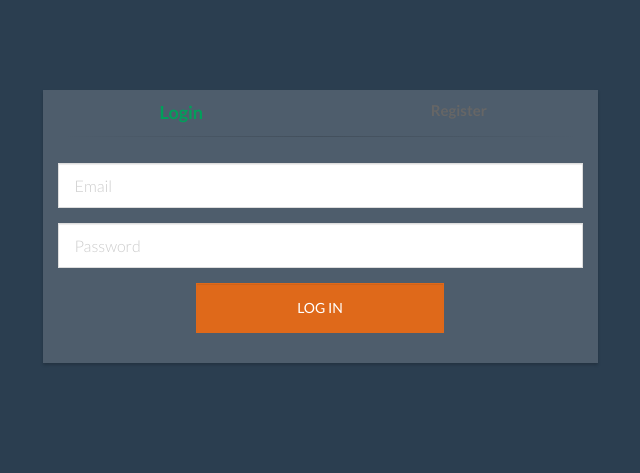
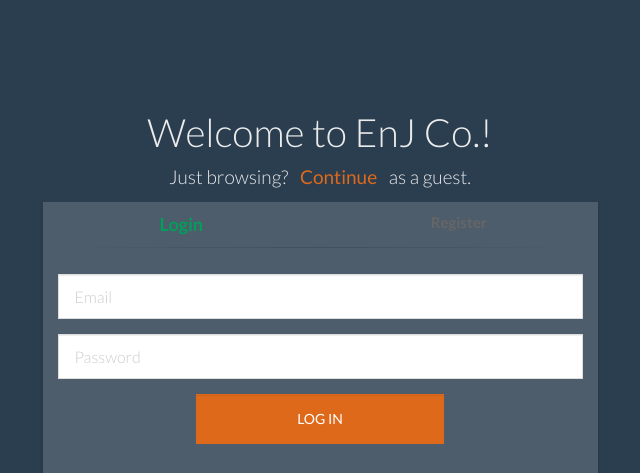
Before and after one commit to m272cels/cd_ecommerce, a CodeIgniter app: page / in a window 1280 px wide. Shown: the top 473 px of the page, without its empty margins (320-960 px from the left). Run offline with CodeIgniter, Linux system fonts and the light colour scheme.

Commit message:
added guest login function, created db config for production mode

```diff
--- a/ci_clean_version-master/application/config/database.php
+++ b/ci_clean_version-master/application/config/database.php
@@ -7,8 +7,8 @@ if(ENVIRONMENT == 'production')
 {
 	$db['default']['hostname'] = 'localhost';
 	$db['default']['username'] = 'root';
-	$db['default']['password'] = '';
-	$db['default']['database'] = '';
+	$db['default']['password'] = 'root';
+	$db['default']['database'] = 'dojo_ecommerce';
 }
 else
 {
--- a/ci_clean_version-master/application/config/routes.php
+++ b/ci_clean_version-master/application/config/routes.php
@@ -28,4 +28,5 @@ $route['delete_product/(:any)'] = "products/delete_product/$1";
 $route['chargecard'] = "carts/charge_card";
 $route['payment'] = "carts/show_payment";
 //$route['updateorder/(:any)/(:any)'] = "orders/updatestatus/$1/$2";
+$route['users/guest_login'] = "users/guest_login";
 //end of routes.php
--- a/ci_clean_version-master/application/models/session.php
+++ b/ci_clean_version-master/application/models/session.php
@@ -57,4 +57,9 @@ class Session extends CI_Model {
             return 1;
         }
     }
+
+    public function get_guest_data()
+    {
+        return $this->db->query("SELECT * FROM users WHERE id = 11")->row_array();
+    }
 }
--- a/ci_clean_version-master/application/views/users/test.php
+++ b/ci_clean_version-master/application/views/users/test.php
@@ -48,6 +48,13 @@
 	</script>
 </head>
 <body>
+
+<?php
+// $this->session->sess_destroy();
+// var_dump($this->session->userdata);
+?>
+
+
 	<div class="container">
 		<div class="modal fade" id="myModal" tabindex="-1" role="dialog" aria-labelledby="myModalLabel">
   <div class="modal-dialog" role="document">
@@ -73,6 +80,12 @@
     </div>
   </div>
 </div>
+	<div class="text-center">
+		<h1>Welcome to EnJ Co.!</h1>
+		<form action="/users/guest_login" method="post" role="form">
+			<h4>Just browsing? <button class="btn-link">Continue</button> as a guest.</h4>
+		</form>
+	</div>
     	<div class="row">
 			<div class="col-md-6 col-md-offset-3">
 				<div class="panel panel-login">
@@ -131,10 +144,10 @@
 			{ ?>
 									<form id="register-form" action="/users/register" method="post" role="form" style="display: none;">
 <?php		} else { ?>
-									<form id="register-form" action="/users/login" method="post" role="form" style="display: block;">
+									<form id="register-form" action="/users/register" method="post" role="form" style="display: block;">
 <?php } ?>
 <!-- THIS NEEDS TO BE FIXED -->
-								<form id="register-form" action="/users/register" method="post" role="form" style="display: block;">
+
 									<div class="form-group">
 										<input type="text" name="alias" id="alias" tabindex="1" class="form-control" placeholder="Alias" value="">
 									</div>
```
Also changed, not shown: ci_clean_version-master/application/controllers/users.php (+9 -0 lines).
